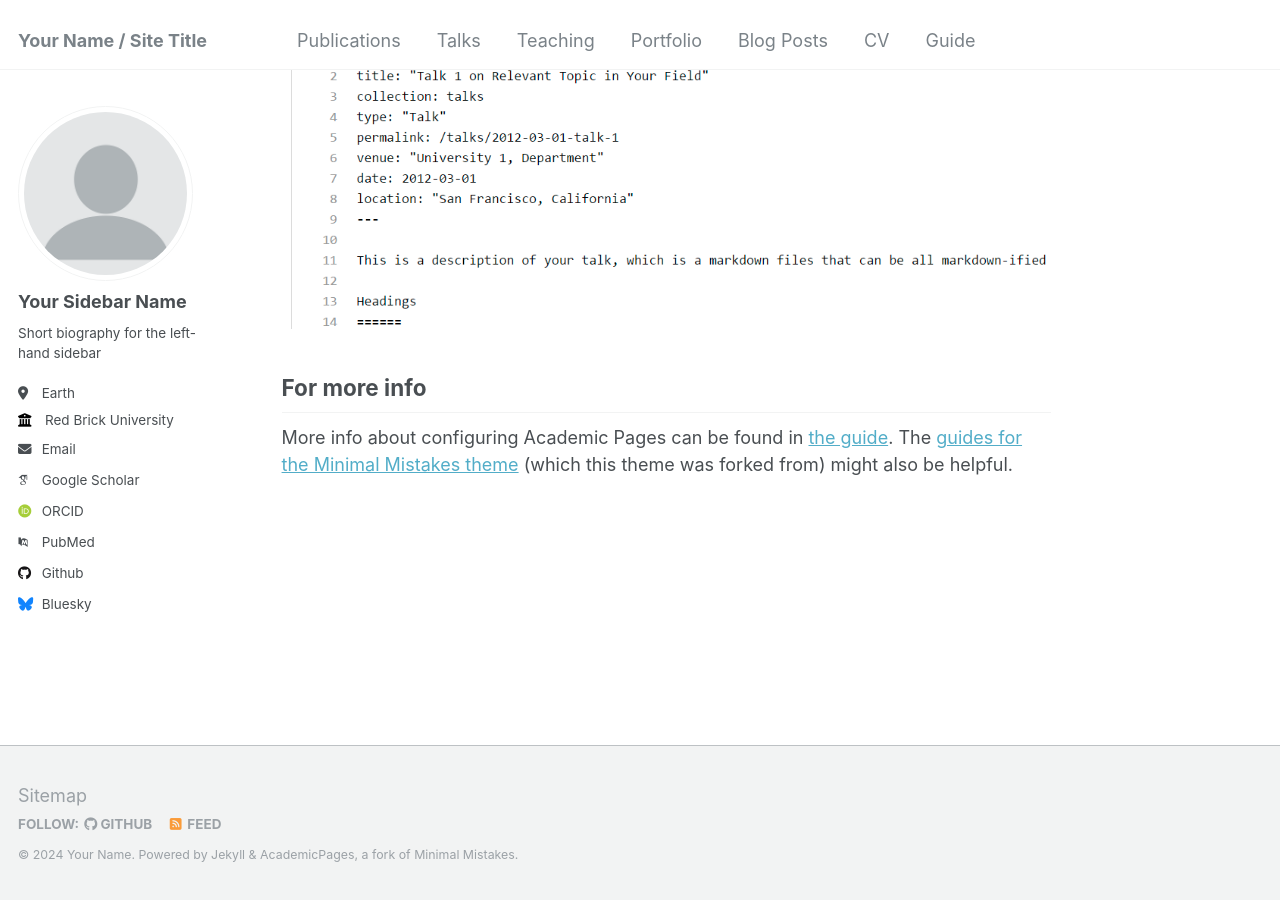
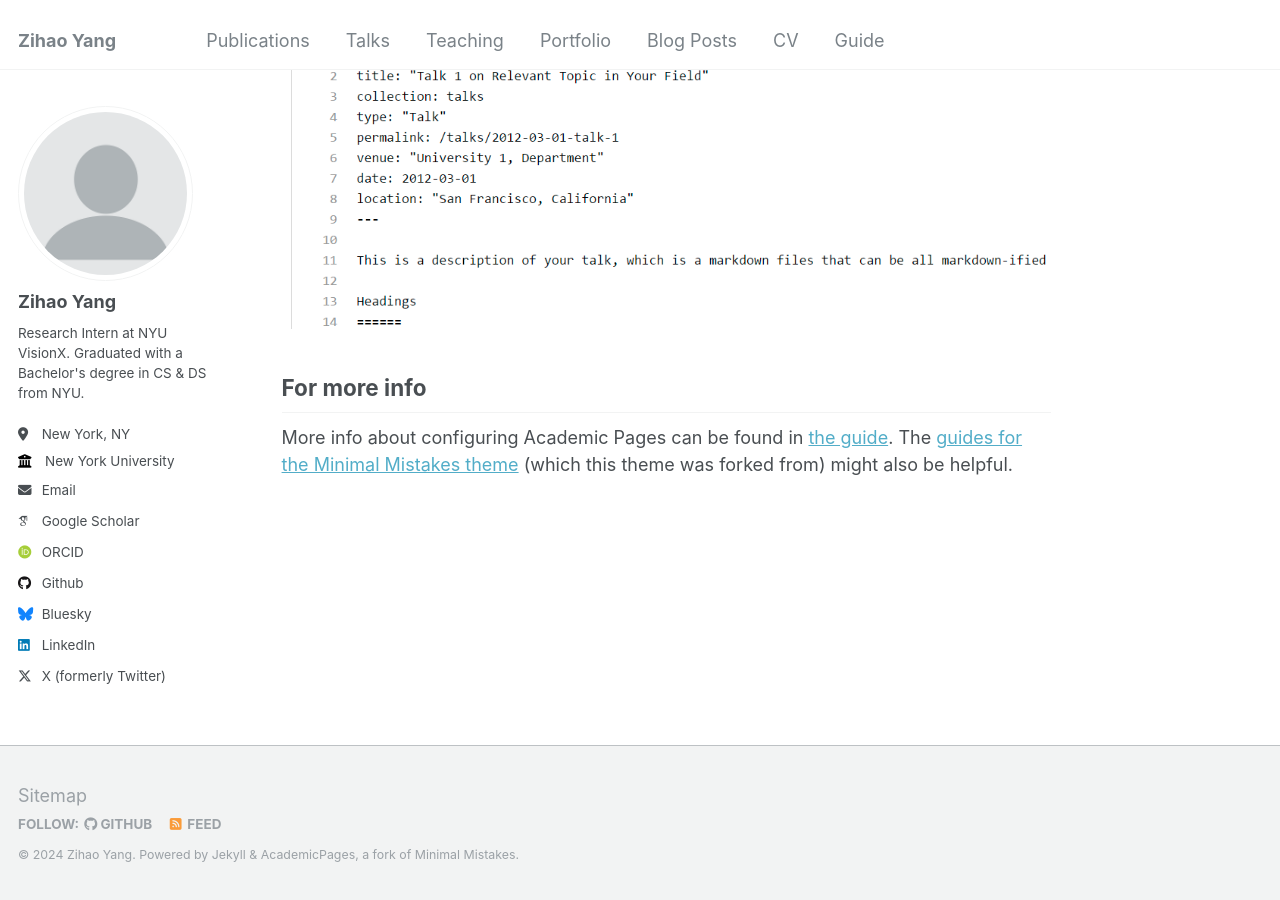
Before and after one commit to redagavin/redagavin.github.io, a Jekyll site: the page built from _pages/about.md, in a window 1280 px wide and 900 px high, scrolled down 2660 px. Built offline with Jekyll 4.4.1, drawn with Linux system fonts in a browser that asks for light colours; some web fonts are replaced.

Commit message:
Update _config.yml

```diff
--- a/_config.yml
+++ b/_config.yml
@@ -8,13 +8,13 @@
 
 # Basic Site Settings
 locale                   : "en-US"
-title                    : "Your Name / Site Title"
+title                    : "Zihao Yang"
 title_separator          : "-"
-name                     : &name "Your Name"
-description              : &description "personal description"
-url                      : https://academicpages.github.io # the base hostname & protocol for your site e.g. "https://mmistakes.github.io"
+name                     : &name "Zihao Yang"
+description              : &description "Research Intern at NYU VisionX. Graduated with a Bachelor's degree in CS & DS from NYU."
+url                      : https://redagavin.github.io # the base hostname & protocol for your site e.g. "https://mmistakes.github.io"
 baseurl                  : "" # the subpath of your site, e.g. "/blog"
-repository               : "academicpages/academicpages.github.io"
+repository               : "redagavin/redagavin.github.io"
 
 # Site Author - The following control what appear as part of the author content on the side bar.
 #               If a field is blank the icon and link will not appear, otherwise it will be shown.
@@ -22,28 +22,28 @@ repository               : "academicpages/academicpages.github.io"
 author:
   # Biographic information
   avatar           : "profile.png"
-  name             : "Your Sidebar Name"
+  name             : "Zihao Yang"
   pronouns         : # example: "she/her"
-  bio              : "Short biography for the left-hand sidebar"
-  location         : "Earth"
-  employer         : "Red Brick University"
+  bio              : "Research Intern at NYU VisionX. Graduated with a Bachelor's degree in CS & DS from NYU."
+  location         : "New York, NY"
+  employer         : "New York University"
   uri              : # URL
-  email            : "none@example.org"
+  email            : "zy2091@nyu.edu"
 
   # Academic websites
   arxiv            : # URL - Update with the correct link to your profile
-  googlescholar    : "https://scholar.google.com/citations?user=PS_CX0AAAAAJ"
+  googlescholar    : "https://scholar.google.com/citations?user=wZK3mNQAAAAJ&hl=en"
   impactstory      : # URL
-  orcid            : "http://orcid.org/yourorcidurl"
+  orcid            : "https://orcid.org/0009-0002-5921-3468"
   semantic         : # URL
-  pubmed           : "https://www.ncbi.nlm.nih.gov/pubmed/?term=john+snow"
+  pubmed           :
   researchgate     : # URL
 
   # Repositories and software development
   bitbucket        : # Username - Update with your username on the site
   codepen          : # Username
   dribbble         : # Username
-  github           : "academicpages"
+  github           : "redagavin"
   kaggle           : # Username
   stackoverflow    : # User number or user number and name (i.e., use "1" or "1/jeff-atwood")
 
@@ -57,7 +57,7 @@ author:
   keybase          : # Username
   instagram        : # Username
   lastfm           : # Username
-  linkedin         : # Username
+  linkedin         : "zihao-gavin-yang-b865a6223"
   mastodon         : # URL
   medium           : # URL
   pinterest        : # Username
@@ -65,7 +65,7 @@ author:
   steam            : # Username
   telegram         : # URL
   tumblr           : # Username
-  twitter          : # Username for X / Twitter
+  twitter          : "ZihaoGavinYang"
   vine             : # Username
   weibo            : # Username
   wikipedia        : # Username
```
